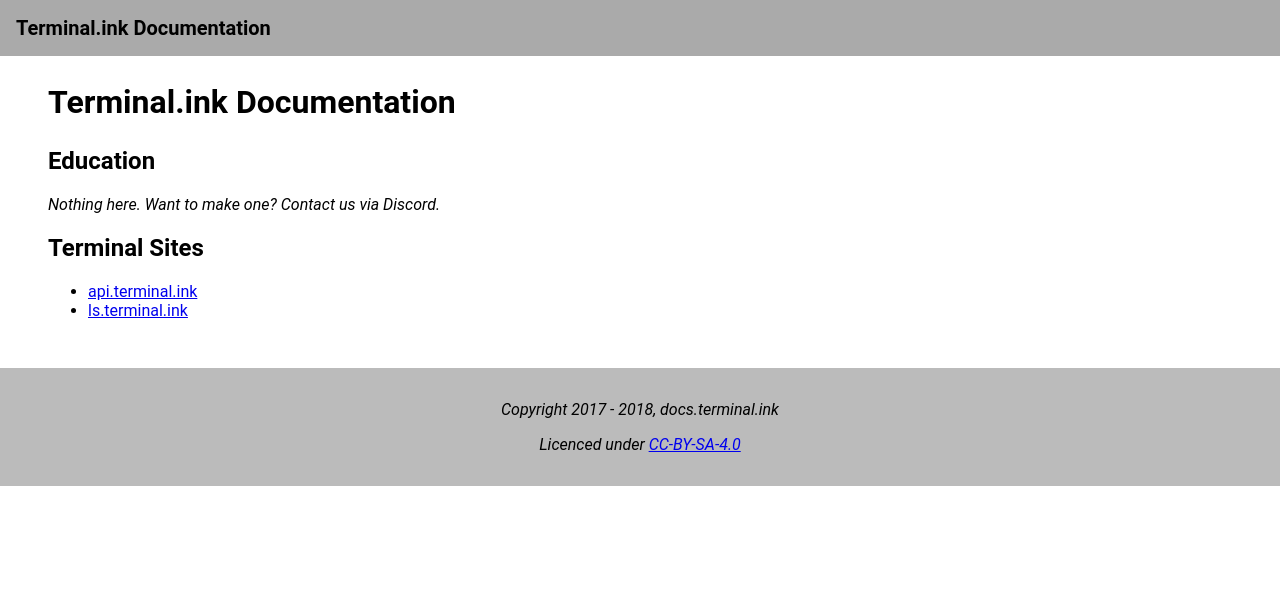
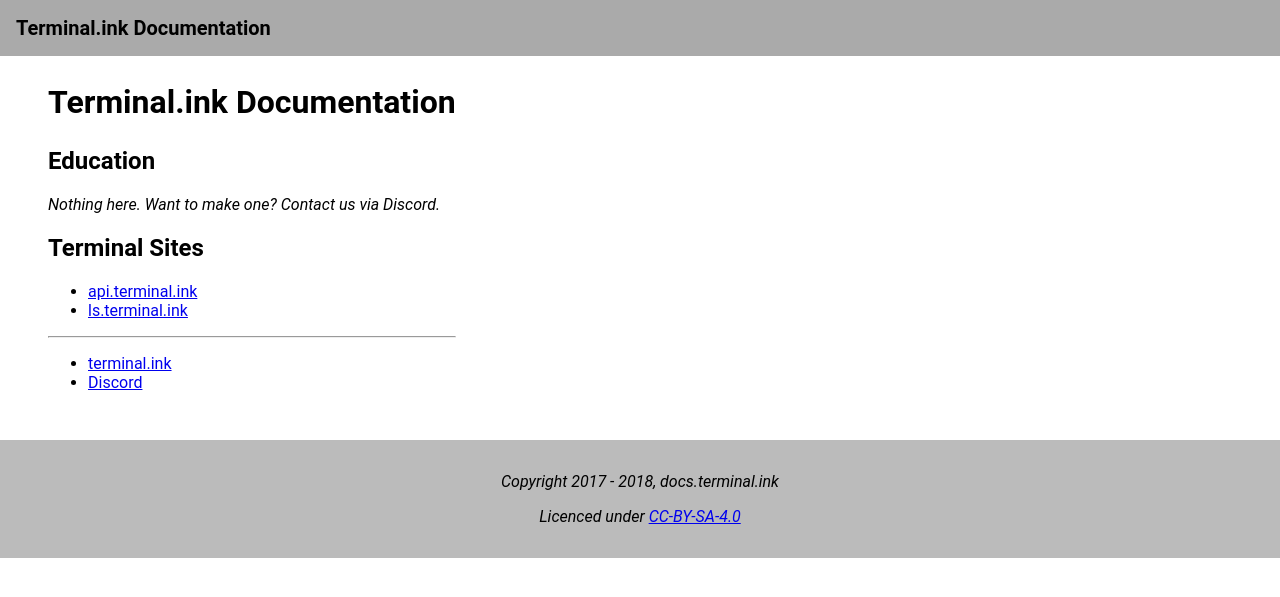
Before and after one commit to Terminal/docs.terminal.ink, a Jekyll site: the page built from _pages/index.md, in a window 1280 px wide. Shown: the top 597 px of the page. Built offline with Jekyll 4.4.1, drawn with Linux system fonts in a browser that asks for light colours.

Commit message:
Add more links

```diff
--- a/_pages/index.md
+++ b/_pages/index.md
@@ -22,3 +22,8 @@
 - [api.terminal.ink](api)
 <!-- - [cats.terminal.ink](cats) -->
 - [ls.terminal.ink](ls)
+
+---
+
+- [terminal.ink](https://terminal.ink)
+- [Discord](https://discord.gg/DwBCgta)
```
